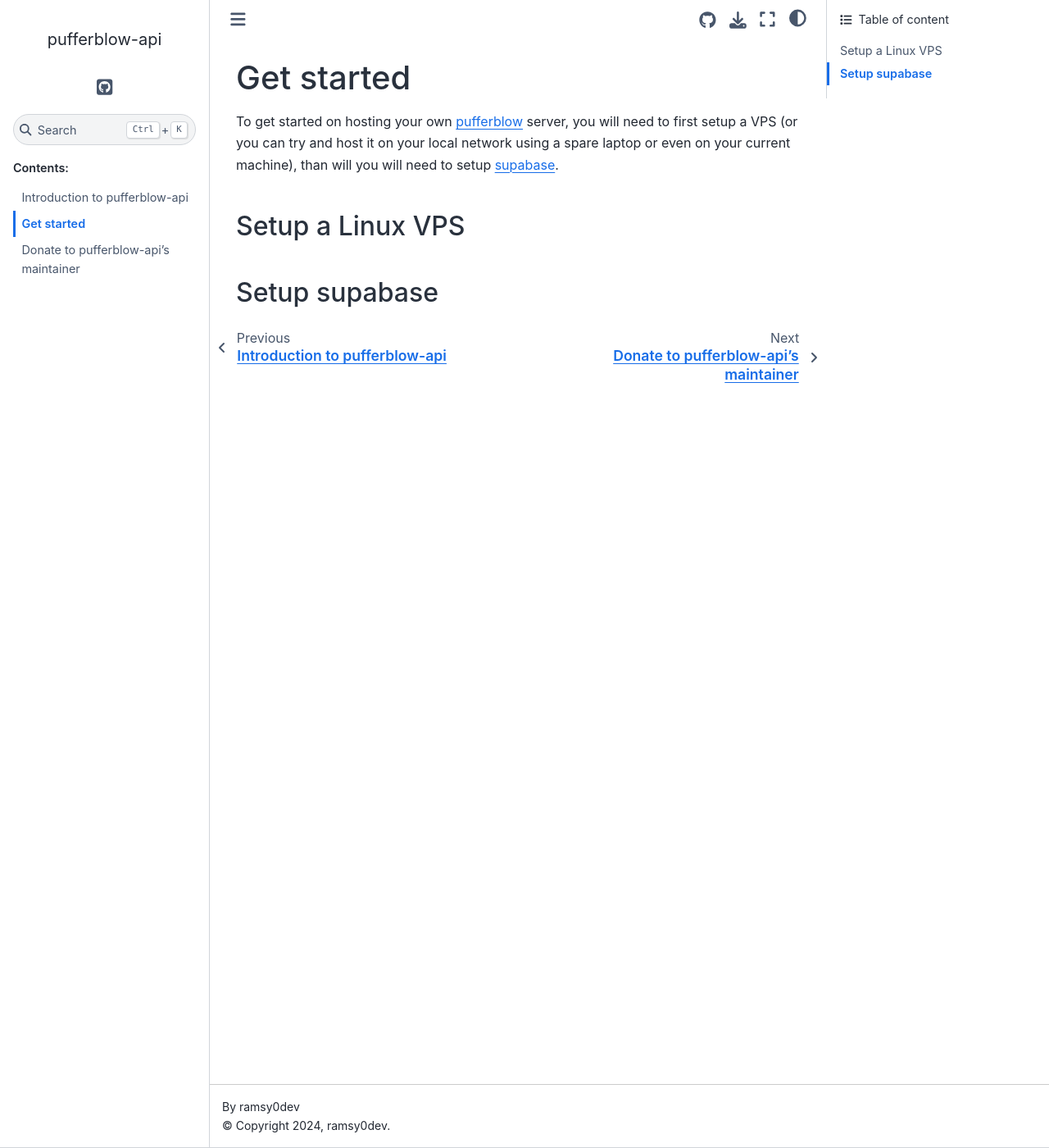
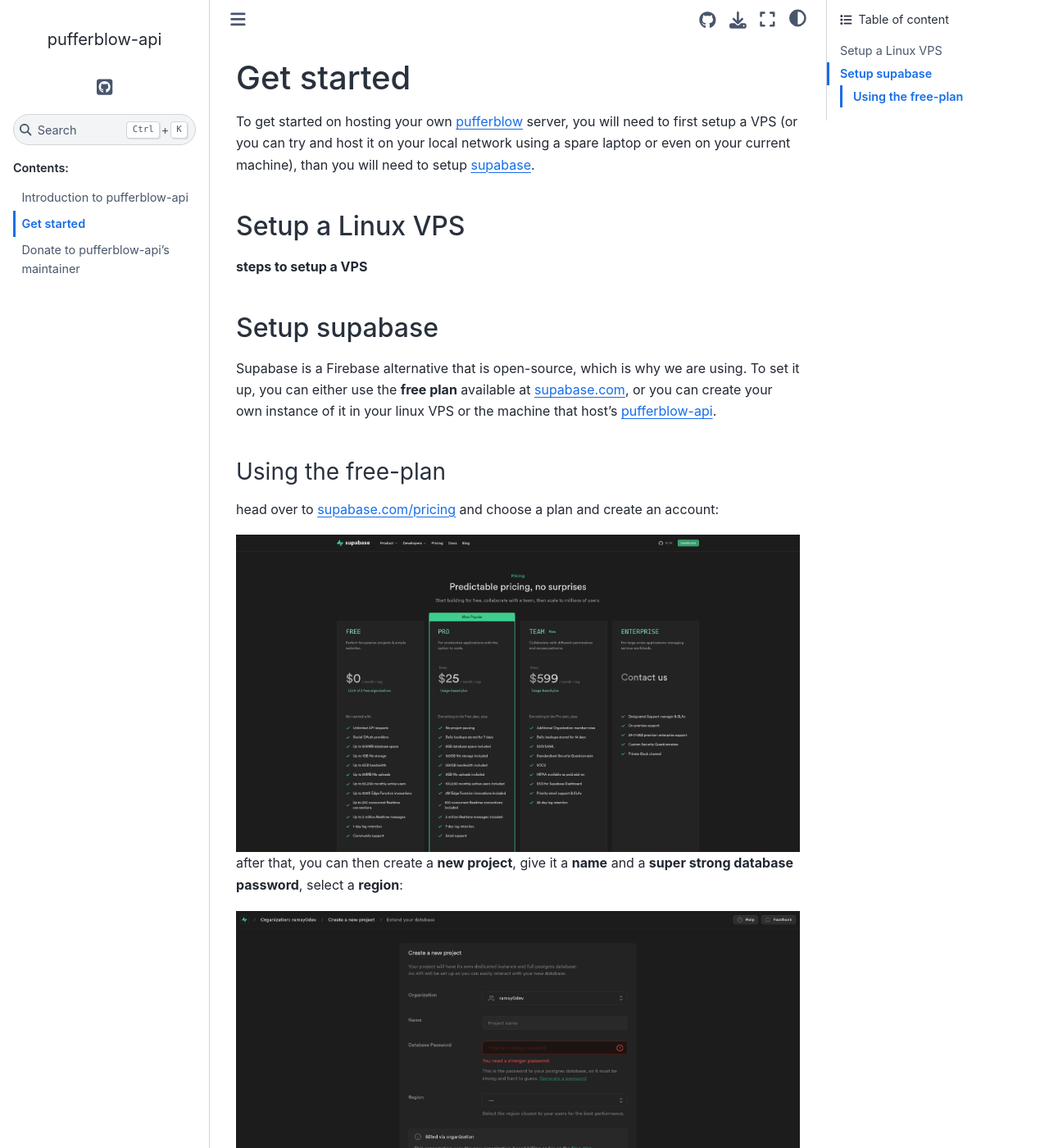
Before and after one commit to PufferBlow/pufferblow, a Sphinx documentation site: the page built from docs/get_started.rst, in a window 1280 px wide and 1400 px high. Shown: the whole window at 82% size. Built offline with Sphinx 7.4.7 and the Sphinx Book theme 1.1.4, drawn with Linux system fonts in a browser that asks for light colours; some of the changed text lies outside the part shown.

Commit message:
Update get_started.rst

```diff
--- a/docs/get_started.rst
+++ b/docs/get_started.rst
@@ -3,11 +3,43 @@
 Get started
 ===============
 
-To get started on hosting your own `pufferblow <https://github.com/PufferBlow/pufferblow>`__ server, you will need to first setup a VPS (or you can try and host it on your local network using a spare laptop or even on your current machine), than will you will need to setup `supabase <https://supabase.com>`__.
+To get started on hosting your own `pufferblow <https://github.com/PufferBlow/pufferblow>`__ server, you will need to first setup a VPS (or you can try and host it on your local network using a spare laptop or even on your current machine), than you will need to setup `supabase <https://supabase.com>`__.
 
 Setup a Linux VPS
 =================
 
+**steps to setup a VPS**
 
 Setup supabase
 ==============
+
+Supabase is a Firebase alternative that is open-source, which is why we are using.
+To set it up, you can either use the **free plan** available at `supabase.com <https://supabase.com>`__, or you can create your own instance of it in your linux VPS or the machine that host's `pufferblow-api <https://github.com/PufferBlow/pufferblow-api>`__.
+
+Using the free-plan
+-------------------
+
+head over to `supabase.com/pricing <https://supabase.com/pricing>`__ and choose a plan and create an account:
+
+.. image:: ./_static/images/supabase-pricing.png
+    :class: image-style
+    :alt: Supabase pricing plans
+
+
+after that, you can then create a **new project**, give it a **name** and a **super strong database password**, select a **region**:
+
+.. image:: ./_static/images/supabase-new-project.png
+    :class: image-style
+    :alt: Supabase create a new project
+
+.. warning::
+
+    Make sure to save your **super strong database password** safe because you are going to need it in order to connect to the database.
+
+After creating the project, it may take up to 5min in order to setup everything, but after the setup process, head over to **the project settings** page then select **Database**, and you will see your **database's connection info**:
+
+.. image:: ./_static/images/supabase-project-database-connection-info.png
+    :class: image-style
+    :alt: Supabase project's database connection info
+
+make sure to save them in a text file because we're going to need them when setting up `pufferblow-api <https://github.com/PufferBlow/pufferblow-api>`__
```
